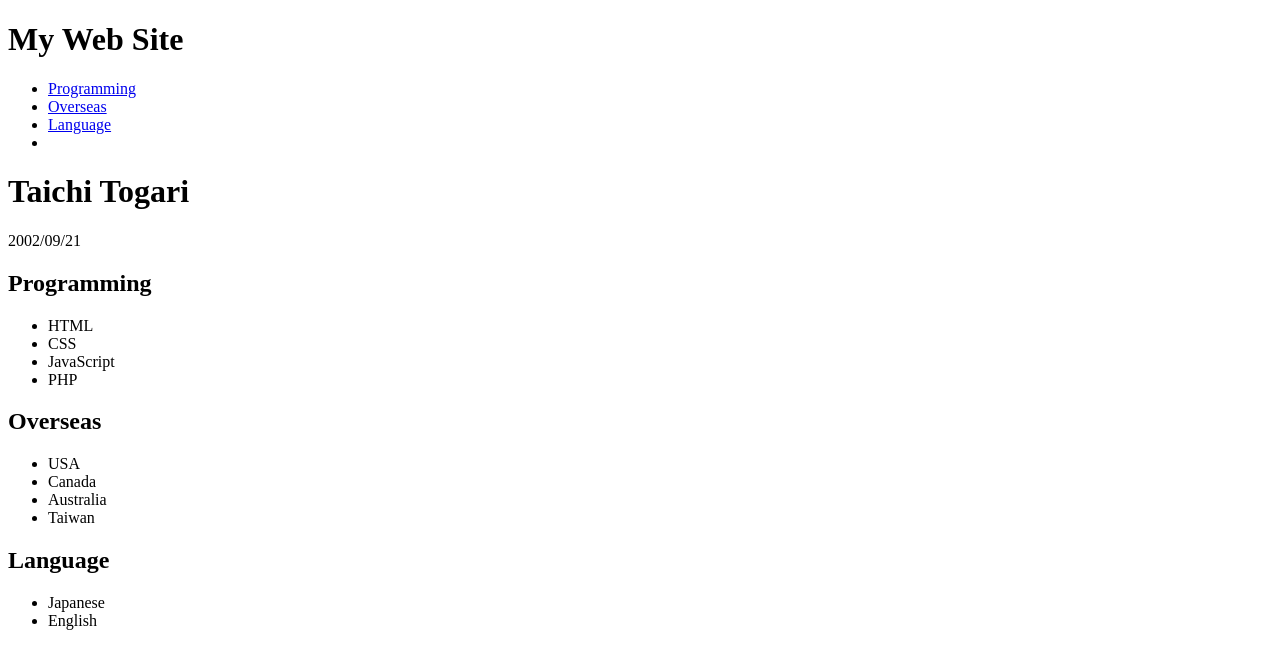
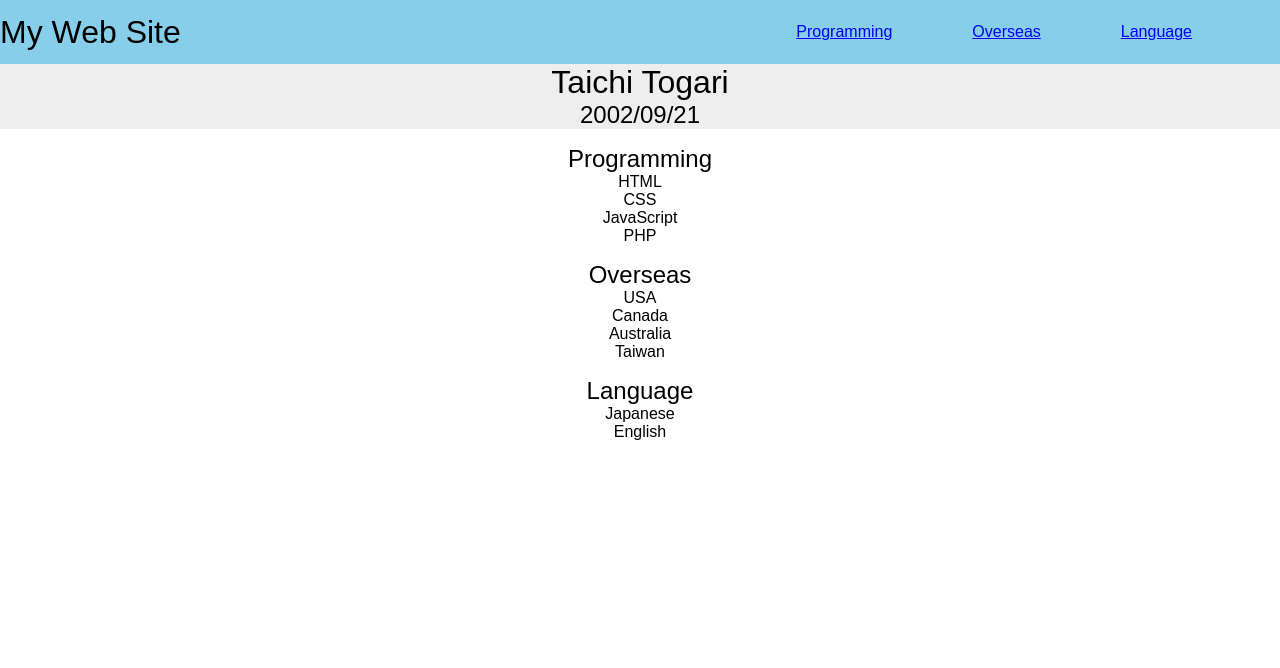
Before and after one commit to taki-mmm/myself, a plain HTML site: page index_TaichiTOGARI.html in a window 1280 px wide. Drawn offline with Linux system fonts and the light colour scheme.

Commit message:
stylesheet の変更

```diff
--- a/index_TaichiTOGARI.html
+++ b/index_TaichiTOGARI.html
@@ -3,7 +3,7 @@
   <head>
     <meta cahrset="utf-8">
     <title>MY Introduction</title>
-    <link rel="stylesheet" href="index.css">
+    <link rel="stylesheet" href="index_TaichiTOGARI.css">
   </head>
 
   <body>
```
